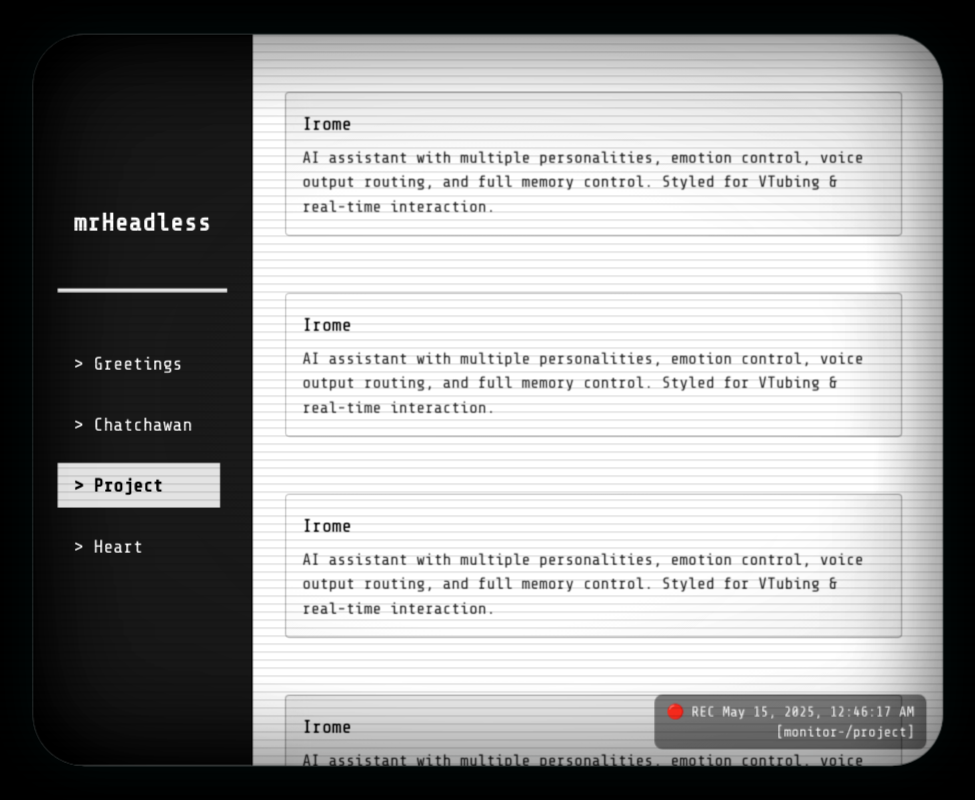
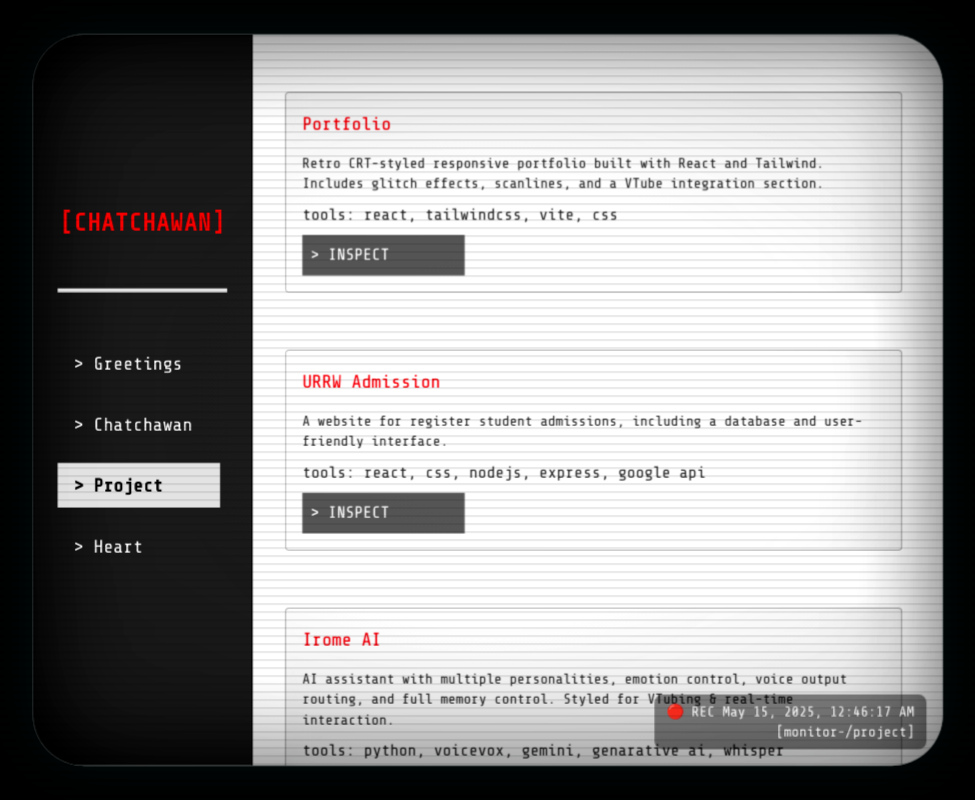
Before and after one commit to mrHeadlessBoy/teto, a React (Vite) app: page /project in a window 1280 px wide. Shown: the whole page, without its empty margins (152-1127 px from the left). Built offline with nearby package versions, Linux system fonts and the light colour scheme.

Commit message:
add project make it functional, moblie view adjustment, add svg icons update hollow section with youtube video and references improve overall ui and add contacts

```diff
--- a/src/components/Lego/Navbar.jsx
+++ b/src/components/Lego/Navbar.jsx
@@ -42,7 +42,7 @@ const Navbar = () => {
         <div className="flex flex-col h-full justify-center items-center gap-10">
           {/* Logo */}
     <div className="w-full flex justify-center items-center">
-      <h1 className="text-2xl font-bold tracking-wide text-white">mrHeadless</h1>
+      <h1 className="text-2xl font-bold tracking-wide text-red-600">[CHATCHAWAN]</h1>
     </div>
     <div className="w-full border-2 border-white/80 my-2"></div>
 
--- a/src/components/Lego/svg.jsx
+++ b/src/components/Lego/svg.jsx
@@ -16,6 +16,8 @@ import typescript from '../../assets/svg/typescript.svg';
 import html5 from '../../assets/svg/html5.svg';
 import javascript from '../../assets/svg/javascript.svg';
 import css from '../../assets/svg/css.svg';
+import facebook from '../../assets/svg/fb.svg';
+import instagram from '../../assets/svg/ig.svg';
 
 export default {
     mariadb,
@@ -36,5 +38,7 @@ export default {
     html5,
     javascript,
     css,
+    facebook,
+    instagram,
 
 }
--- a/src/components/sections/Chatchawan.jsx
+++ b/src/components/sections/Chatchawan.jsx
@@ -1,71 +1,110 @@
-import React from 'react';
-import profilePic from '../../assets/me.jpg';
+import React from "react";
+import profilePic from "../../assets/me.jpg";
 
-import svg from '../Lego/svg';
+import svg from "../Lego/svg";
+import { Link } from "react-router-dom";
 
 const techStack = [
-    { name: 'Linux', icon: svg.linux },
-    { name: 'Git', icon: svg.git },
-    { name: 'GitHub', icon: svg.github },
-    { name: 'Docker', icon: svg.docker },
-    { name: 'Postman', icon: svg.postman },
-    { name: 'Android Studio', icon: svg.androidstudio },
-    { name: 'React', icon: svg.react },
-    { name: 'Expo', icon: svg.expo },
-    { name: 'Tailwind CSS', icon: svg.tailwindcss },
-    { name: 'Node.js', icon: svg.nodedotjs },
-    { name: 'Express.js', icon: svg.express },
-    { name: 'MongoDB', icon: svg.mongodb },
-    { name: 'MariaDB', icon: svg.mariadb },
-
-]
+  { name: "Linux", icon: svg.linux },
+  { name: "Git", icon: svg.git },
+  { name: "GitHub", icon: svg.github },
+  { name: "Docker", icon: svg.docker },
+  { name: "Postman", icon: svg.postman },
+  { name: "Android Studio", icon: svg.androidstudio },
+  { name: "React", icon: svg.react },
+  { name: "Expo", icon: svg.expo },
+  { name: "Tailwind CSS", icon: svg.tailwindcss },
+  { name: "Node.js", icon: svg.nodedotjs },
+  { name: "Express.js", icon: svg.express },
+  { name: "MongoDB", icon: svg.mongodb },
+  { name: "MariaDB", icon: svg.mariadb },
+];
 
 const languages = [
-    { name: 'Python', icon: svg.python },
-    { name: 'HTML5', icon: svg.html5 },
-    { name: 'CSS', icon: svg.css },
-    { name: 'TypeScript', icon: svg.typescript },
-    { name: 'JavaScript', icon: svg.javascript },
+  { name: "Python", icon: svg.python },
+  { name: "HTML5", icon: svg.html5 },
+  { name: "CSS", icon: svg.css },
+  { name: "TypeScript", icon: svg.typescript },
+  { name: "JavaScript", icon: svg.javascript },
+];
+
+const contacts = [
+  { name: "GitHub", icon: svg.github, link: "https://github.com/mrHeadlessBoy", },
+  { name: "Facebook", icon: svg.facebook, link: "https://www.facebook.com/profile.php?id=61560914997446", },
+  { name: "Instagram", icon: svg.instagram, link: "https://www.instagram.com/mrheadlessboy/", },
 ]
 
 const Chatchawan = () => {
   return (
-    <section className="flex flex-col flex-grow w-full h-full px-8 py-8 max-w-6xl text-left overflow-y-auto">
-      <img
-        src={profilePic}
-        alt="Chatchawan"
-        className="w-60 h-60 object-cover border-4 border-black"
-      />
-
-      <div className="mt-8 flex items-center gap-6">
-        <div>
-          <h2 className="text-xl text-black">About Me</h2>
-          <p className="text-md text-black/80 leading-relaxed">
-            I’m Chatchawan, a tech enthusiast and digital artisan from Thailand. Passionate about
-            anime, gaming, and bringing ideas to life through code.
+    <section className="flex flex-col flex-grow w-full h-full px-4 sm:px-8 py-8 max-w-6xl text-left overflow-y-auto">
+      <div className="mt-8 flex flex-col md:flex-row items-center gap-6">
+        <img
+          src={profilePic}
+          alt="Chatchawan"
+          className="w-60 h-60 grayscale object-cover border-4 border-black"
+        />
+        <div className="text-left">
+          <h2 className="text-xl text-black/80">About Me</h2>
+          <p className="text-md text-black/80 leading-relaxed max-w-xl">
+            I’m Chatchawan — the Da Vinci of this era — a programmer, web/app/game developer, UX/UI designer, and artist from Thailand.
+            I'm most motivated by crafting software, gaming, animation, and bringing ideas to life with my own hands,which is my main task.
           </p>
         </div>
       </div>
-
+      <div className="mt-12">
+        <h3 className="text-lg text-black font-semibold mb-2">Contact Me:</h3>
+        <div className="flex flex-wrap gap-4">
+          {contacts.map((contacts) => (
+          <div key={contacts.name} className="flex flex-col items-center w-16">
+            <a to={contacts.link} target="_blank" rel="noopener noreferrer">
+            <img
+              src={contacts.icon}
+              alt={contacts.name}
+              className="w-10 h-10 object-contain"
+            />
+            <span className="text-xs text-black text-center mt-1">
+              {contacts.name}
+            </span>
+            </a>
+          </div>
+        ))}
+        </div>
+      </div>
       <div>
-        <h3 className="text-lg text-black font-semibold mt-4 mb-2">Programming Languages:</h3>
+        <h3 className="text-lg text-black font-semibold mt-12 mb-2">
+          Programming Languages:
+        </h3>
         <div className="flex flex-wrap gap-4">
           {languages.map((Lang) => (
             <div key={Lang.name} className="flex flex-col items-center w-16">
-              <img src={Lang.icon} alt={Lang.name} className="w-10 h-10 object-contain" />
-              <span className="text-xs text-black text-center mt-1">{Lang.name}</span>
+              <img
+                src={Lang.icon}
+                alt={Lang.name}
+                className="w-10 h-10 object-contain"
+              />
+              <span className="text-xs text-black text-center mt-1">
+                {Lang.name}
+              </span>
             </div>
           ))}
         </div>
       </div>
 
       <div>
-        <h3 className="text-lg text-black font-semibold mt-4 mb-2">Technologies I Use:</h3>
+        <h3 className="text-lg text-black font-semibold mt-12 mb-2">
+          Technologies Options:
+        </h3>
         <div className="flex flex-wrap gap-4">
           {techStack.map((tech) => (
             <div key={tech.name} className="flex flex-col items-center w-16">
-              <img src={tech.icon} alt={tech.name} className="w-10 h-10 object-contain" />
-              <span className="text-xs text-black text-center mt-1">{tech.name}</span>
+              <img
+                src={tech.icon}
+                alt={tech.name}
+                className="w-10 h-10 object-contain"
+              />
+              <span className="text-xs text-black text-center mt-1">
+                {tech.name}
+              </span>
             </div>
           ))}
         </div>
@@ -74,5 +113,4 @@ const Chatchawan = () => {
   );
 };
 
-
-export default Chatchawan
+export default Chatchawan;
--- a/src/components/sections/Project.jsx
+++ b/src/components/sections/Project.jsx
@@ -1,67 +1,56 @@
-import React from 'react'
+import React from 'react';
 
 const Project = () => {
+  const projects = [
+    {
+      name: "Portfolio",
+      description: "Retro CRT-styled responsive portfolio built with React and Tailwind. Includes glitch effects, scanlines, and a VTube integration section.",
+      tools: "react, tailwindcss, vite, css",
+      link: "https://chatchawan-recruitment.vercel.app/",
+    },
+    {
+      name: "URRW Admission",
+      description: "A website for register student admissions, including a database and user-friendly interface.",
+      tools: "react, css, nodejs, express, google api",
+      link: "https://admission-urrwnm.vercel.app/",
+    },
+    {
+      name: "Irome AI",
+      description: "AI assistant with multiple personalities, emotion control, voice output routing, and full memory control. Styled for VTubing & real-time interaction.",
+      tools: "python, voicevox, gemini, genarative ai, whisper",
+      link: null,
+    },
+    {
+      name: "Technician Finder",
+      description: "An Application for finding technicians in Thailand, with a user-friendly interface easy to use.",
+      tools: "react native, expo, nodejs, express, mongodb",
+      link: null,
+    },
+    // Add more projects as needed
+  ];
+
   return (
-<section className="px-8 w-full h-full overflow-hidden">
-  <div className="overflow-y-auto max-h-full pr-2 space-y-4">
-    {/* Repeat this block for each project */}
-    <div className="border border-black/30 mt-14 p-4 rounded bg-black/5 backdrop-blur-md hover:bg-black/10 transition">
-      <h3 className="text-lg text-black mb-2 ">Irome</h3>
-      <p className="text-md text-black/80">
-        AI assistant with multiple personalities, emotion control, voice output routing,
-        and full memory control. Styled for VTubing & real-time interaction.
-      </p>
-    </div>
-    <div className="border border-black/30 mt-14 p-4 rounded bg-black/5 backdrop-blur-md hover:bg-black/10 transition">
-      <h3 className="text-lg text-black mb-2 ">Irome</h3>
-      <p className="text-md text-black/80">
-        AI assistant with multiple personalities, emotion control, voice output routing,
-        and full memory control. Styled for VTubing & real-time interaction.
-      </p>
-    </div>
-    <div className="border border-black/30 mt-14 p-4 rounded bg-black/5 backdrop-blur-md hover:bg-black/10 transition">
-      <h3 className="text-lg text-black mb-2 ">Irome</h3>
-      <p className="text-md text-black/80">
-        AI assistant with multiple personalities, emotion control, voice output routing,
-        and full memory control. Styled for VTubing & real-time interaction.
-      </p>
-    </div>
-    <div className="border border-black/30 mt-14 p-4 rounded bg-black/5 backdrop-blur-md hover:bg-black/10 transition">
-      <h3 className="text-lg text-black mb-2 ">Irome</h3>
-      <p className="text-md text-black/80">
-        AI assistant with multiple personalities, emotion control, voice output routing,
-        and full memory control. Styled for VTubing & real-time interaction.
-      </p>
-    </div>
-    <div className="border border-black/30 mt-14 p-4 rounded bg-black/5 backdrop-blur-md hover:bg-black/10 transition">
-      <h3 className="text-lg text-black mb-2 ">Irome</h3>
-      <p className="text-md text-black/80">
-        AI assistant with multiple personalities, emotion control, voice output routing,
-        and full memory control. Styled for VTubing & real-time interaction.
-      </p>
-    </div>
-    <div className="border border-black/30 mt-14 p-4 rounded bg-black/5 backdrop-blur-md hover:bg-black/10 transition">
-      <h3 className="text-lg text-black mb-2 ">Irome</h3>
-      <p className="text-md text-black/80">
-        AI assistant with multiple personalities, emotion control, voice output routing,
-        and full memory control. Styled for VTubing & real-time interaction.
-      </p>
-    </div>
-    <div className="border border-black/30 mt-14 p-4 rounded bg-black/5 backdrop-blur-md hover:bg-black/10 transition">
-      <h3 className="text-lg text-black mb-2 ">Irome</h3>
-      <p className="text-md text-black/80">
-        AI assistant with multiple personalities, emotion control, voice output routing,
-        and full memory control. Styled for VTubing & real-time interaction.
-      </p>
-    </div>
+    <section className="px-8 w-full h-full overflow-hidden">
+      <div className="overflow-y-auto max-h-full pr-2 space-y-4">
+        {projects.map((project, index) => (
+          <div
+            key={index}
+            className="border border-black/30 mt-14 p-4 rounded bg-black/5 backdrop-blur-md hover:bg-black/10 transition"
+          >
+            <h3 className="text-lg text-red-600 mb-4">{project.name}</h3>
+            <p className="text-sm text-black/80 mt-2">{project.description}</p>
+            <p className='text-md text-black/80 mt-2'>tools: {project.tools}</p>
+            <a
+              href={project.link}
+              target="_blank"
+              rel="noopener noreferrer"
+              className="text-white bg-black/60 p-2 w-40 mt-2 hover:bg-red-600 hover:text-white  block"
+              >{'> '}INSPECT</a>
+          </div>
+        ))}
+      </div>
+    </section>
+  );
+};
 
-    {/* Add more project cards here */}
-  </div>
-</section>
-
-
-
-  )
-}
-
-export default Project
+export default Project;
```
Also changed, not shown: src/components/sections/Hollow.jsx (+28 -8 lines), src/components/sections/Home.jsx (+27 -6 lines), src/components/sections/HomeContent.jsx (+4 -4 lines), src/assets/svg/fb.svg (added), src/assets/svg/ig.svg (added).
